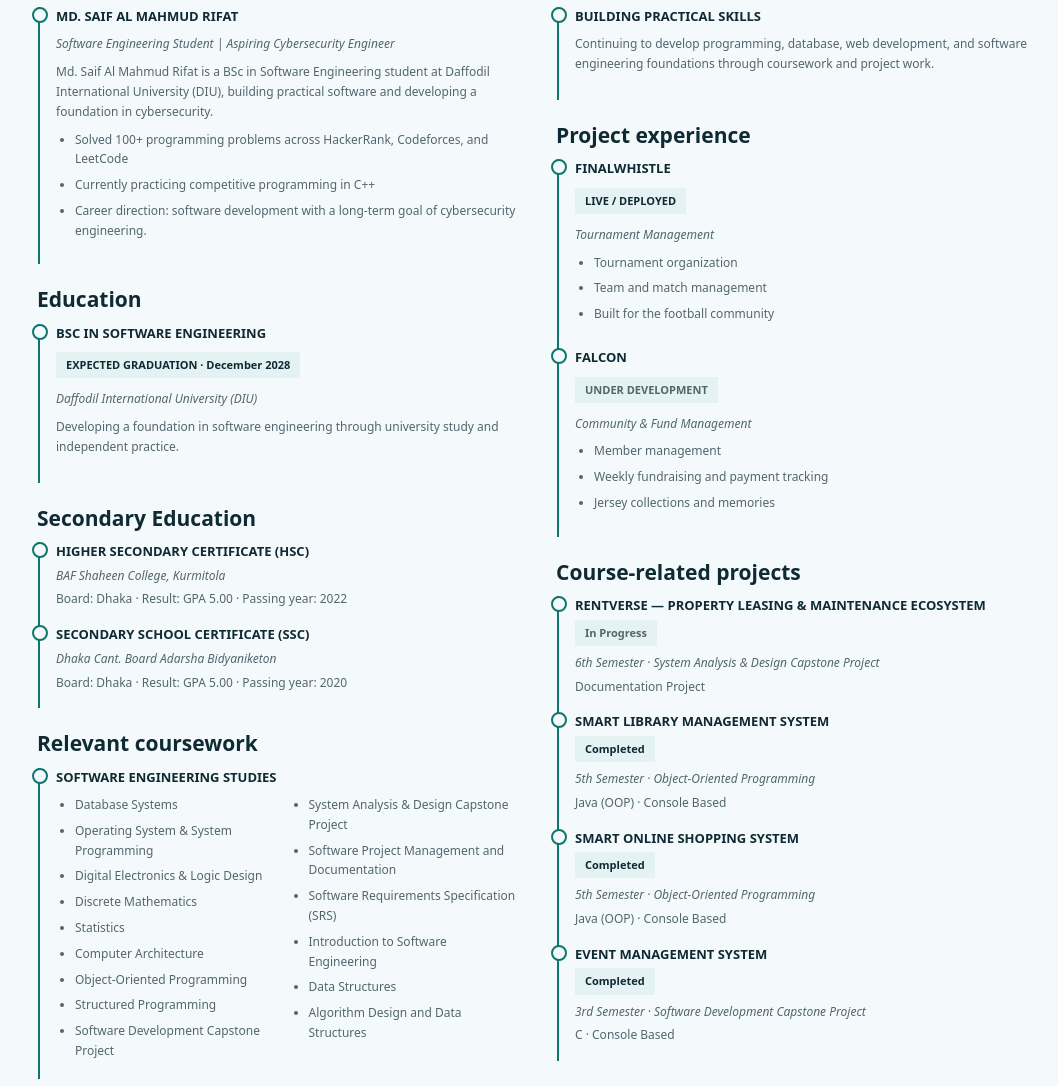
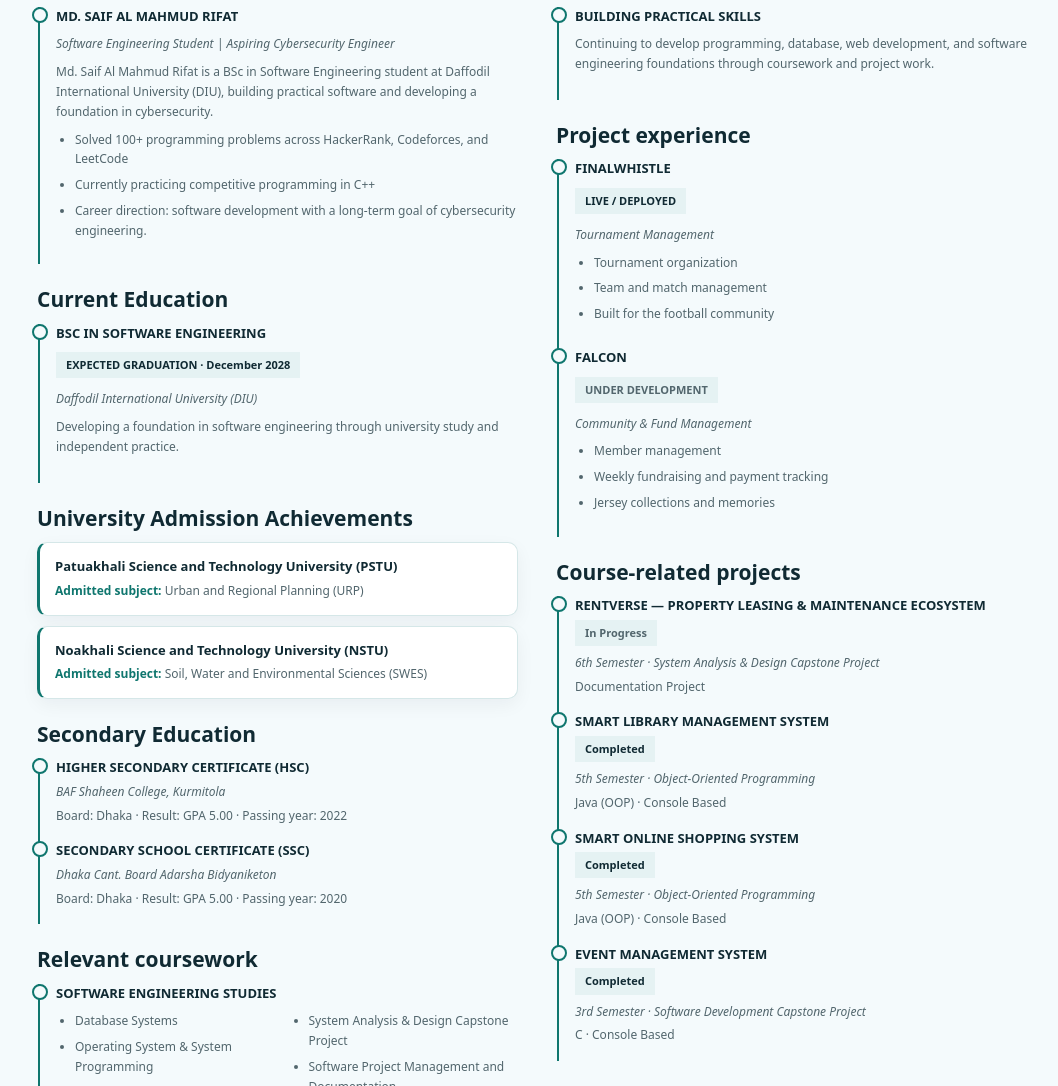
Before and after one commit to Srrifat1896/Rifat-portfolio, a plain HTML site: page index.html in a window 1280 px wide. Shown: the part 2592-3678 px from the top of the page, without its empty margins (103-1161 px from the left). Drawn offline with Linux system fonts and the light colour scheme.

Commit message:
Add admission cards and fix BISD logo visibility

```diff
--- a/data.js
+++ b/data.js
@@ -41,8 +41,8 @@ window.portfolioData = {
   ],
   education: {
     admission: [
-      { school: "Noakhali Science and Technology University", subject: "Soil, Water and Environmental Sciences" },
-      { school: "Pabna Science and Technology University", subject: "Urban and Regional Planning (URP)" },
+      { school: "Patuakhali Science and Technology University (PSTU)", subject: "Urban and Regional Planning (URP)" },
+      { school: "Noakhali Science and Technology University (NSTU)", subject: "Soil, Water and Environmental Sciences (SWES)" },
     ],
     secondary: [
       { award: "Higher Secondary Certificate (HSC)", school: "BAF Shaheen College, Kurmitola", board: "Dhaka", result: "GPA 5.00", year: "2022" },
@@ -94,6 +94,7 @@ window.portfolioData = {
       duration: "1.5-month training",
       completed: "September 2024",
       logo: "assets/images/bisd-logo.png",
+      logoTall: true,
     },
   ],
   contact: {
--- a/script.js
+++ b/script.js
@@ -35,8 +35,10 @@
     <div class="resume-column">
       <h3 class="resume-heading">Profile</h3>
       <article class="timeline-entry"><h4>${data.profile.fullName}</h4><p class="italic">${data.profile.heroRole}</p><p>${data.profile.fullName} is a ${data.profile.degree} student at ${data.profile.university}, building practical software and developing a foundation in cybersecurity.</p><ul><li>${data.profile.problemSolving}</li><li>${data.profile.competitiveProgramming}</li><li>Career direction: software development with a long-term goal of cybersecurity engineering.</li></ul></article>
-      <h3 class="resume-heading">Education</h3>
+      <h3 class="resume-heading">Current Education</h3>
       <article class="timeline-entry"><h4>${data.profile.degree}</h4><span class="date-pill">EXPECTED GRADUATION · ${data.profile.expectedGraduation}</span><p class="italic">${data.profile.university}</p><p>Developing a foundation in software engineering through university study and independent practice.</p></article>
+      <h3 class="resume-heading">University Admission Achievements</h3>
+      <div class="admission-achievements">${data.education.admission.map((item) => `<article class="admission-achievement-card"><h4>${item.school}</h4><p><strong>Admitted subject:</strong> ${item.subject}</p></article>`).join("")}</div>
       <h3 class="resume-heading">Secondary Education</h3>
       ${data.education.secondary.map((item) => `<article class="timeline-entry compact-entry"><h4>${item.award}</h4><p class="italic">${item.school}</p><p>Board: ${item.board} · Result: ${item.result} · Passing year: ${item.year}</p></article>`).join("")}
       <h3 class="resume-heading">Relevant coursework</h3><article class="timeline-entry"><h4>SOFTWARE ENGINEERING STUDIES</h4><ul class="coursework-list">${data.coursework.map((course) => `<li>${course}</li>`).join("")}</ul></article>
@@ -74,7 +76,7 @@
     </article>`).join("");
 
   document.querySelector("#certification-list").innerHTML = data.certifications.map((item) => `
-    <article class="certification-card">${item.logo ? `<span class="certification-logo" aria-hidden="true"><img src="${item.logo}" alt="" loading="lazy" decoding="async" /></span>` : `<span class="certification-icon" aria-hidden="true">${interestIcons.book}</span>`}<div class="certification-copy"><h3>${item.title}</h3><p>${item.provider}</p><div class="certification-meta"><span>${item.duration}</span><span>Completed ${item.completed}</span></div></div></article>`).join("");
+    <article class="certification-card">${item.logo ? `<span class="certification-logo${item.logoTall ? " certification-logo-tall" : ""}" aria-hidden="true"><img src="${item.logo}" alt="" loading="lazy" decoding="async" /></span>` : `<span class="certification-icon" aria-hidden="true">${interestIcons.book}</span>`}<div class="certification-copy"><h3>${item.title}</h3><p>${item.provider}</p><div class="certification-meta"><span>${item.duration}</span><span>Completed ${item.completed}</span></div></div></article>`).join("");
 
   const contactLinks = document.querySelector("#contact-links");
   const contacts = [];
--- a/styles.css
+++ b/styles.css
@@ -112,6 +112,16 @@ button, a { -webkit-tap-highlight-color: transparent; }
 .timeline-entry li { margin-bottom: 6px; }
 .date-pill { display: inline-block; max-width: 100%; margin: 0 0 3px; padding: 4px 10px; color: #263e4d; background: #e9f2f6; font-size: 11px; font-weight: 600; overflow-wrap: anywhere; }
 .date-muted { color: #687782; background: #f0f3f5; }
+.admission-achievements{display:grid;gap:10px;margin:0 0 20px}
+.admission-achievement-card{min-width:0;padding:14px 15px;border:1px solid #D5E7E8;border-left:3px solid #0F766E;border-radius:10px;background:#FFFFFF;box-shadow:0 6px 18px rgba(6,27,34,.05)}
+.admission-achievement-card h4{margin:0 0 6px;color:#102A33;font:700 13px/1.45 var(--head);overflow-wrap:anywhere}
+.admission-achievement-card p{margin:0;color:#52666D;font-size:12px;line-height:1.55;overflow-wrap:anywhere}
+.admission-achievement-card strong{color:#0F766E}
+html[data-theme="dark"] .admission-achievement-card{background:#103D47;border-color:#0F766E;box-shadow:0 8px 20px rgba(0,0,0,.14)}
+html[data-theme="dark"] .admission-achievement-card h4{color:#F8FAFC}
+html[data-theme="dark"] .admission-achievement-card p{color:#C4D5DA}
+html[data-theme="dark"] .admission-achievement-card strong{color:#22D3EE}
+@media(max-width:620px){.admission-achievements{gap:9px}.admission-achievement-card{padding:13px 14px}}
 .compact-entry { padding-bottom: 12px; }
 .compact-entry h4 { margin-bottom: 3px; }
 .compact-entry p { margin: 4px 0; }
@@ -444,6 +454,9 @@ html[data-theme="light"] #skills .problem-solving-highlight p{color:#52666D}
 @media(max-width:620px){.hero-actions{display:grid;grid-template-columns:repeat(2,minmax(0,1fr));width:min(100%,420px);margin-inline:auto}.hero-button{min-width:0;padding-inline:9px;font-size:12px}.hero-button:last-child{grid-column:1/-1}}
 .certification-logo{box-sizing:border-box;display:grid;flex:0 0 120px;width:120px;height:48px;place-items:center;padding:4px;border:1px solid #E5F2F3;border-radius:10px;background:#FFFFFF}
 .certification-logo img{display:block;width:100%;height:100%;object-fit:contain}
+.certification-logo-tall{height:80px}
+@media(max-width:620px){.certification-logo-tall{height:70px}}
+@media(max-width:360px){.certification-logo-tall{height:62px}}
 @media(max-width:620px){.certification-logo{flex-basis:92px;width:92px;height:42px;padding:3px}}
 @media(max-width:360px){.certification-logo{flex-basis:76px;width:76px;height:38px}}
 
```
